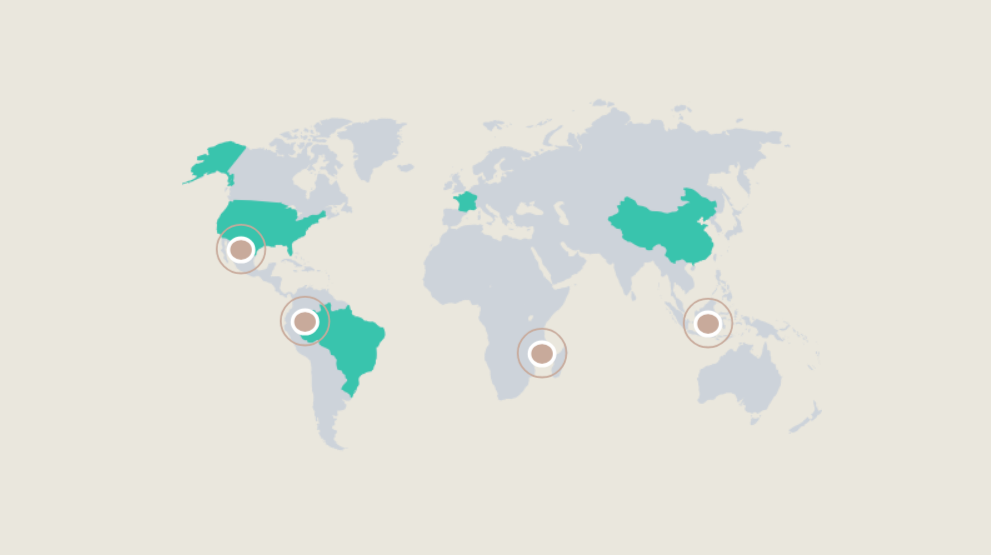
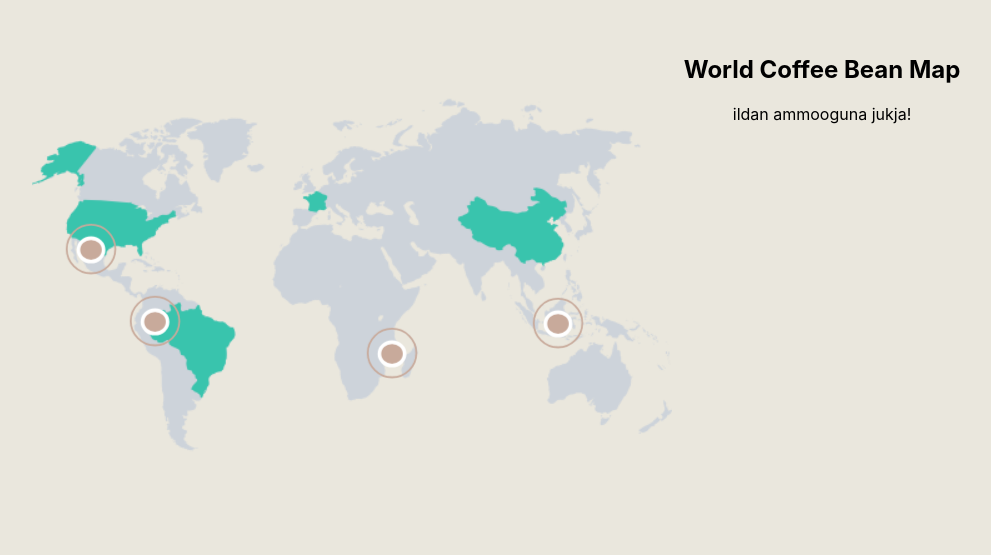
Before and after one commit to codestates/bean-us, a React (Create React App) app in the folder client-bean/: page / in a window 1280 px wide. Shown: the part 1725-2280 px from the top of the page, without its empty margins (138-1129 px from the left). Built offline with nearby package versions, Linux system fonts and the light colour scheme; no server answers.

Commit message:
add content for section3
section3 description추가

```diff
--- a/client-bean/src/components/MainPage/Section/Section3.js
+++ b/client-bean/src/components/MainPage/Section/Section3.js
@@ -6,6 +6,19 @@ const MainSection3 = styled.section`
   height: 100vh;
   background-color: #eae7dd;
   position: relative;
+	display: flex;
+	justify-content: center;
+`;
+const MainSectionDesc = styled.div`
+	width: 300px;
+	height: 100vh;
+	padding-top: 160px;
+		> h1 {
+			text-align: center;
+		}
+		> div {
+			text-align: center;
+		}
 `;
 const ringPurse = keyframes`
   0% {
@@ -23,7 +36,6 @@ const ringPurse = keyframes`
 const Map = styled.div`
   width: 50vw;
   height: 100vh;
-  margin: 0 auto;
   display: flex;
   justify-content: center;
 	flex-direction: column;
@@ -142,6 +154,10 @@ export default function Section3 () {
 					</div>
 				</MexicoSpot>
 		</Map>
+		<MainSectionDesc>
+			<h1>World Coffee Bean Map</h1>
+			<div>ildan ammooguna jukja!</div>
+		</MainSectionDesc>
   </MainSection3>);
 
 }
```
